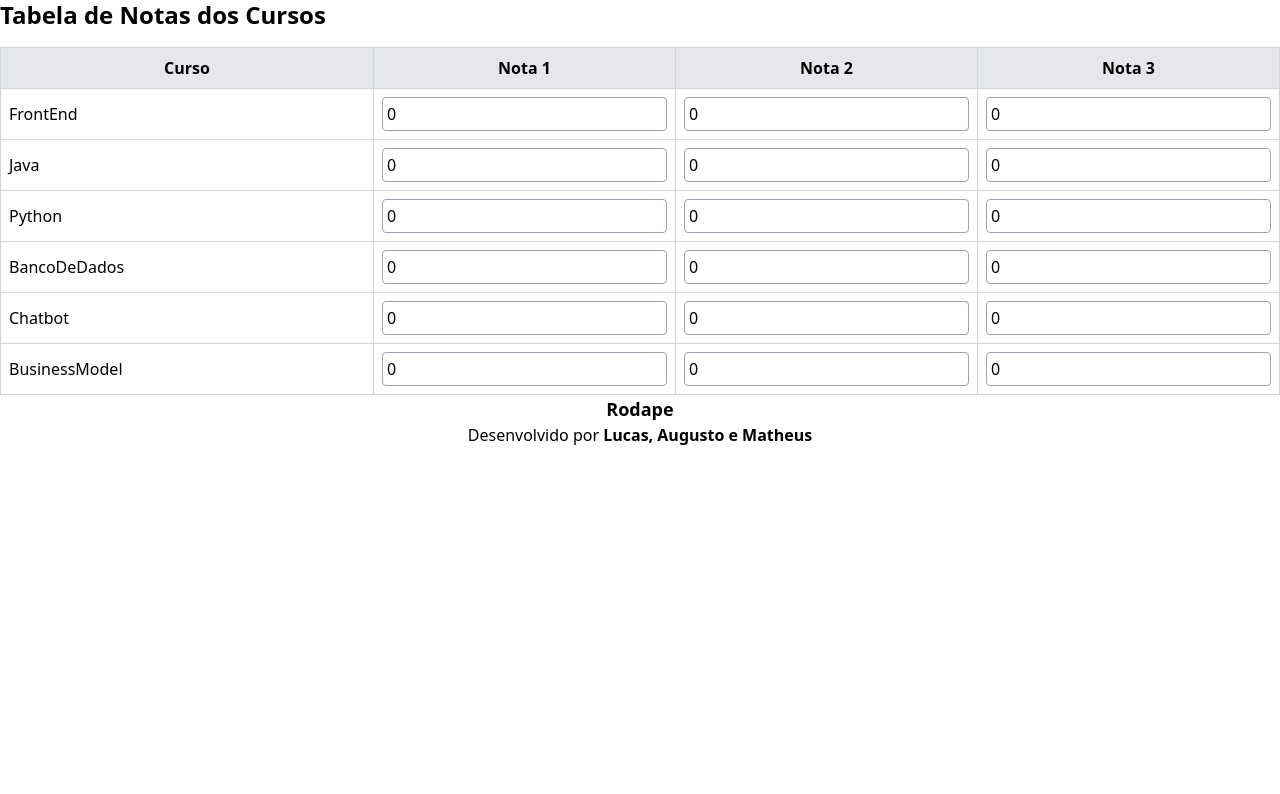
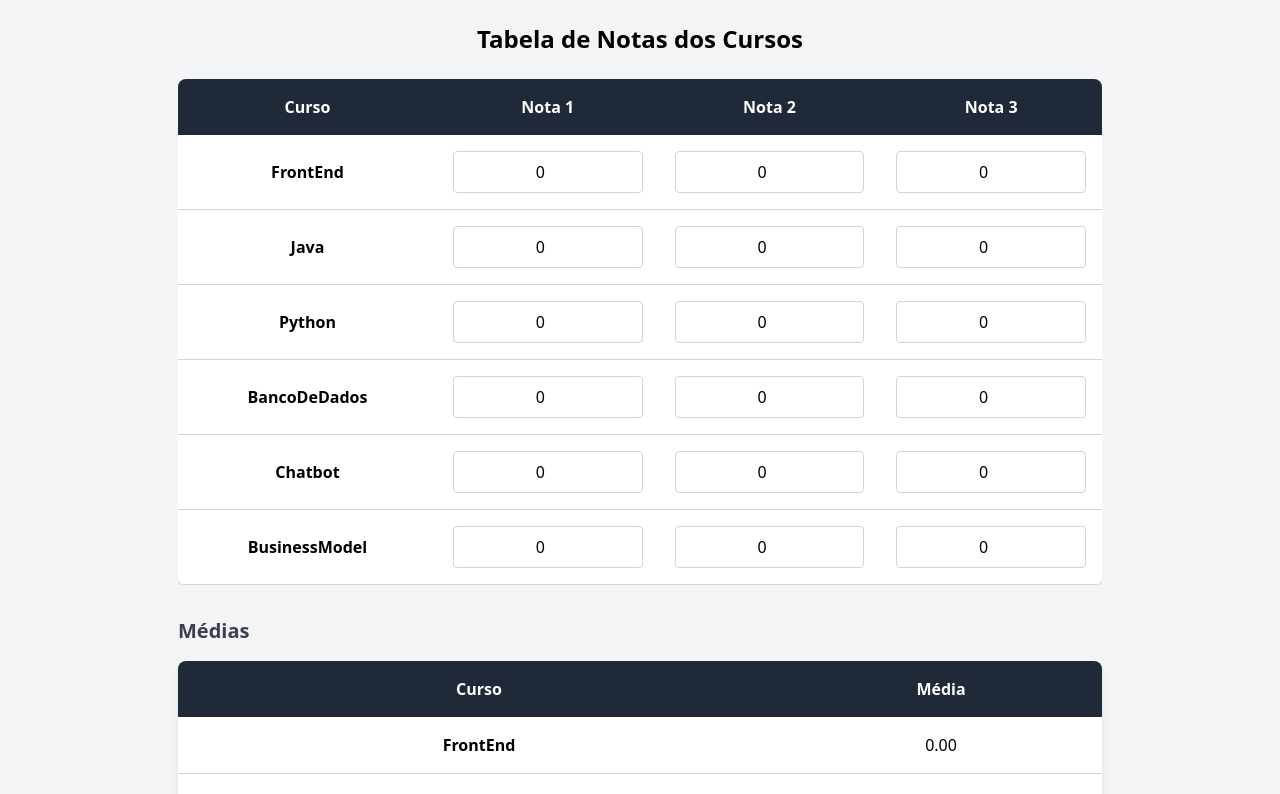
Before and after one commit to lopeslyra10/CP6---Front, a Next.js app in the folder cp6-front/: page /avaliacoes/CheckPoints in a window 1280 px wide. Shown: the part 220-1014 px from the top of the page. Before the commit the page ends 800 px from the top, so only its background shows below. Built offline with nearby package versions, Linux system fonts and the light colour scheme.

Commit message:
Realizando nova estilização

```diff
--- a/cp6-front/src/app/avaliacoes/ChallengerSprint/page.tsx
+++ b/cp6-front/src/app/avaliacoes/ChallengerSprint/page.tsx
@@ -24,7 +24,6 @@
     const updatedNotas = { ...notas };
     const nota = parseFloat(value);
 
-
     if (value === '') {
       updatedNotas[curso][index] = 0;
     } else if (nota >= 0 && nota <= 100) {
@@ -37,43 +36,42 @@
   const calcularMedia = (curso: keyof Notas): string => {
     const total = notas[curso].reduce((acc, nota) => acc + nota, 0);
     const media = total / notas[curso].length;
-
-
     return isNaN(media) || media === 0 ? 'N/A' : media.toFixed(2);
   };
 
   return (
-    <div className="overflow-x-auto">
-      <h1 className="text-2xl font-bold mb-4">Tabela de Notas dos Cursos</h1>
-      <table className="min-w-full border border-gray-300">
+    <div className="flex flex-col items-center p-6 bg-gray-100">
+      <h1 className="text-2xl font-bold mb-6 text-gray-800">Tabela de Notas dos Cursos</h1>
+      <div className="overflow-x-auto w-full lg:w-3/4">
+        <table className="min-w-full bg-white shadow-md rounded-lg overflow-hidden">
           <thead>
-          <tr className="bg-gray-200">
-            <th className="border border-gray-300 p-2">Curso</th>
-            <th className="border border-gray-300 p-2">Semestre 1 - Nota 1</th>
-            <th className="border border-gray-300 p-2">Semestre 1 - Nota 2</th>
-            <th className="border border-gray-300 p-2">Semestre 2 - Nota 1</th>
-            <th className="border border-gray-300 p-2">Semestre 2 - Nota 2</th>
-            <th className="border border-gray-300 p-2">Média</th>
+            <tr className="bg-gray-800 text-white">
+              <th className="p-4 text-center">Curso</th>
+              <th className="p-4 text-center">Semestre 1 - Nota 1</th>
+              <th className="p-4 text-center">Semestre 1 - Nota 2</th>
+              <th className="p-4 text-center">Semestre 2 - Nota 1</th>
+              <th className="p-4 text-center">Semestre 2 - Nota 2</th>
+              <th className="p-4 text-center">Média</th>
             </tr>
           </thead>
           <tbody>
             {Object.keys(notas).map((curso) => (
-            <tr key={curso}>
-              <td className="border border-gray-300 p-2">{curso}</td>
+              <tr key={curso} className="border-b border-gray-300">
+                <td className="p-4 text-center font-semibold">{curso}</td>
                 {[0, 1, 2, 3].map((index) => (
-                <td key={index} className="border border-gray-300 p-2">
+                  <td key={index} className="p-4 text-center">
                     <input
                       type="number"
                       value={notas[curso as keyof Notas][index]}
                       onChange={(e) => handleNotaChange(curso as keyof Notas, index, e.target.value)}
-                    className="border border-gray-400 p-1 rounded w-full"
+                      className="border border-gray-300 p-2 rounded w-full text-center"
                       placeholder="0-100"
                       min="0"
                       max="100"
                     />
                   </td>
                 ))}
-              <td className="border border-gray-300 p-2">
+                <td className="p-4 text-center font-semibold text-gray-600">
                   {calcularMedia(curso as keyof Notas)}
                 </td>
               </tr>
@@ -81,6 +79,7 @@
           </tbody>
         </table>
       </div>
+    </div>
   );
 };
 
--- a/cp6-front/src/app/avaliacoes/CheckPoints/page.tsx
+++ b/cp6-front/src/app/avaliacoes/CheckPoints/page.tsx
@@ -12,7 +12,6 @@
 };
 
 const TabelaCursos = () => {
-
   const [notas, setNotas] = useState<Notas>({
     FrontEnd: [0, 0, 0],
     Java: [0, 0, 0],
@@ -26,7 +25,6 @@
     const updatedNotas = { ...notas };
     const nota = parseFloat(value);
 
-
     if (nota >= 0 && nota <= 10) {
       updatedNotas[curso][index] = nota;
     } else if (value === '') {
@@ -36,29 +34,36 @@
     setNotas(updatedNotas);
   };
 
+  const calcularMedia = (notasCurso: number[]) => {
+    const notasValidas = notasCurso.filter((nota) => nota > 0);
+    const soma = notasValidas.reduce((acc, nota) => acc + nota, 0);
+    return (notasValidas.length > 0) ? (soma / notasValidas.length).toFixed(2) : '0.00';
+  };
+
   return (
-    <div className="overflow-x-auto">
-      <h1 className="text-2xl font-bold mb-4">Tabela de Notas dos Cursos</h1>
-      <table className="min-w-full border border-gray-300">
+    <div className="flex flex-col items-center p-6 bg-gray-100">
+      <h1 className="text-2xl font-bold mb-6">Tabela de Notas dos Cursos</h1>
+      <div className="overflow-x-auto w-full lg:w-3/4">
+        <table className="min-w-full bg-white shadow-md rounded-lg overflow-hidden">
           <thead>
-          <tr className="bg-gray-200">
-            <th className="border border-gray-300 p-2">Curso</th>
-            <th className="border border-gray-300 p-2">Nota 1</th>
-            <th className="border border-gray-300 p-2">Nota 2</th>
-            <th className="border border-gray-300 p-2">Nota 3</th>
+            <tr className="bg-gray-800 text-white text-left">
+              <th className="p-4 text-center">Curso</th>
+              <th className="p-4 text-center">Nota 1</th>
+              <th className="p-4 text-center">Nota 2</th>
+              <th className="p-4 text-center">Nota 3</th>
             </tr>
           </thead>
           <tbody>
             {Object.keys(notas).map((curso) => (
-            <tr key={curso}>
-              <td className="border border-gray-300 p-2">{curso}</td>
+              <tr key={curso} className="border-b border-gray-300">
+                <td className="p-4 text-center font-semibold">{curso}</td>
                 {[0, 1, 2].map((index) => (
-                <td key={index} className="border border-gray-300 p-2">
+                  <td key={index} className="p-4 text-center">
                     <input
                       type="number"
                       value={notas[curso as keyof Notas][index]}
                       onChange={(e) => handleNotaChange(curso as keyof Notas, index, e.target.value)}
-                    className="border border-gray-400 p-1 rounded w-full"
+                      className="border border-gray-300 p-2 rounded w-full text-center"
                       placeholder="0-10"
                       min="0"
                       max="10"
@@ -70,6 +75,28 @@
           </tbody>
         </table>
       </div>
+      <div className="mt-8 w-full lg:w-3/4">
+        <h2 className="text-xl font-semibold mb-4 text-gray-700">Médias</h2>
+        <table className="min-w-full bg-white shadow-md rounded-lg overflow-hidden">
+          <thead>
+            <tr className="bg-gray-800 text-white text-left">
+              <th className="p-4 text-center">Curso</th>
+              <th className="p-4 text-center">Média</th>
+            </tr>
+          </thead>
+          <tbody>
+            {Object.keys(notas).map((curso) => (
+              <tr key={curso} className="border-b border-gray-300">
+                <td className="p-4 text-center font-semibold">{curso}</td>
+                <td className="p-4 text-center">
+                  {calcularMedia(notas[curso as keyof Notas])}
+                </td>
+              </tr>
+            ))}
+          </tbody>
+        </table>
+      </div>
+    </div>
   );
 };
 
--- a/cp6-front/src/app/avaliacoes/GlobalSolution/page.tsx
+++ b/cp6-front/src/app/avaliacoes/GlobalSolution/page.tsx
@@ -23,7 +23,6 @@
   const handleNotaChange = (curso: keyof Notas, value: string) => {
     const nota = parseFloat(value);
 
-
     setNotas((prevNotas) => ({
       ...prevNotas,
       [curso]: nota >= 0 && nota <= 100 ? nota : null,
@@ -37,25 +36,26 @@
   };
 
   return (
-    <div className="overflow-x-auto">
-      <h1 className="text-2xl font-bold mb-4">Tabela de Notas dos Cursos</h1>
-      <table className="min-w-full border border-gray-300">
+    <div className="flex flex-col items-center p-6 bg-gray-100">
+      <h1 className="text-2xl font-bold mb-6 text-gray-800">Tabela de Notas dos Cursos</h1>
+      <div className="overflow-x-auto w-full lg:w-3/4">
+        <table className="min-w-full bg-white shadow-md rounded-lg overflow-hidden">
           <thead>
-          <tr className="bg-gray-200">
-            <th className="border border-gray-300 p-2">Curso</th>
-            <th className="border border-gray-300 p-2">Nota</th>
+            <tr className="bg-gray-800 text-white text-left">
+              <th className="p-4 text-center">Curso</th>
+              <th className="p-4 text-center">Nota</th>
             </tr>
           </thead>
           <tbody>
             {Object.keys(notas).map((curso) => (
-            <tr key={curso}>
-              <td className="border border-gray-300 p-2">{curso}</td>
-              <td className="border border-gray-300 p-2">
+              <tr key={curso} className="border-b border-gray-300">
+                <td className="p-4 text-center font-semibold">{curso}</td>
+                <td className="p-4 text-center">
                   <input
                     type="number"
                     value={notas[curso as keyof Notas] ?? ''}
                     onChange={(e) => handleNotaChange(curso as keyof Notas, e.target.value)}
-                  className="border border-gray-400 p-1 rounded w-full"
+                    className="border border-gray-300 p-2 rounded w-full text-center"
                     placeholder="0-100"
                     min="0"
                     max="100"
@@ -65,8 +65,11 @@
             ))}
           </tbody>
         </table>
-      <div className="mt-4">
-        <h2 className="text-xl font-bold">Média das Notas: {calcularMedia()}</h2>
+      </div>
+      <div className="mt-8 w-full lg:w-3/4">
+        <h2 className="text-xl font-semibold text-gray-700 text-center">
+          Média das Notas: {calcularMedia()}
+        </h2>
       </div>
     </div>
   );
--- a/cp6-front/src/app/avaliacoes/MediaFinal/page.tsx
+++ b/cp6-front/src/app/avaliacoes/MediaFinal/page.tsx
@@ -1,4 +1,4 @@
-"use client"
+"use client";
 import { useState } from 'react';
 
 type Notas = {
@@ -17,7 +17,6 @@
   const handleNotaChange = (disciplina: keyof Notas, value: string) => {
     const nota = parseFloat(value);
 
-
     if (nota >= 0 && nota <= 100) {
       setNotas((prevNotas) => ({ ...prevNotas, [disciplina]: nota }));
     } else if (value === '') {
@@ -26,33 +25,34 @@
   };
 
   const calcularMedia = () => {
-    const notasValidas = Object.values(notas).filter(nota => nota !== null) as number[];
-
+    const notasValidas = Object.values(notas).filter((nota) => nota !== null) as number[];
     if (notasValidas.length === 0) return 'N/A';
 
     const soma = notasValidas.reduce((acc, curr) => acc + curr, 0);
     return (soma / notasValidas.length).toFixed(2);
   };
+
   return (
-    <div className="overflow-x-auto">
-      <h1 className="text-2xl font-bold mb-4">Tabela de Médias</h1>
-      <table className="min-w-full border border-gray-300">
+    <div className="flex flex-col items-center p-6 bg-gray-100">
+      <h1 className="text-2xl font-bold mb-6 text-gray-800">Tabela de Médias</h1>
+      <div className="overflow-x-auto w-full lg:w-1/2">
+        <table className="min-w-full bg-white shadow-md rounded-lg overflow-hidden">
           <thead>
-          <tr className="bg-gray-200">
-            <th className="border border-gray-300 p-2">Disciplina</th>
-            <th className="border border-gray-300 p-2">Nota</th>
+            <tr className="bg-gray-800 text-white">
+              <th className="p-4 text-center">Disciplina</th>
+              <th className="p-4 text-center">Nota</th>
             </tr>
           </thead>
           <tbody>
             {Object.keys(notas).map((disciplina) => (
-            <tr key={disciplina}>
-              <td className="border border-gray-300 p-2">{disciplina}</td>
-              <td className="border border-gray-300 p-2">
+              <tr key={disciplina} className="border-b border-gray-300">
+                <td className="p-4 text-center font-semibold">{disciplina}</td>
+                <td className="p-4 text-center">
                   <input
                     type="number"
                     value={notas[disciplina as keyof Notas] ?? ''}
                     onChange={(e) => handleNotaChange(disciplina as keyof Notas, e.target.value)}
-                  className="border border-gray-400 p-1 rounded w-full"
+                    className="border border-gray-300 p-2 rounded w-full text-center"
                     placeholder="0-100"
                     min="0"
                     max="100"
@@ -62,9 +62,10 @@
             ))}
           </tbody>
         </table>
-      <div className="mt-4">
-        <h2 className="text-xl font-bold">Média Geral:</h2>
-        <p className="text-lg">{calcularMedia()}</p>
+      </div>
+      <div className="mt-8 w-full lg:w-1/2 text-center">
+        <h2 className="text-xl font-semibold text-gray-700">Média Geral:</h2>
+        <p className="text-lg text-gray-600">{calcularMedia()}</p>
       </div>
     </div>
   );
--- a/cp6-front/src/app/globals.css
+++ b/cp6-front/src/app/globals.css
@@ -1,3 +1,5 @@
+/* styles/global.css */
+
 @tailwind base;
 @tailwind components;
 @tailwind utilities;
@@ -17,6 +19,7 @@
 
     .spinner {
         @apply flex justify-center items-center;
+
         & div {
             @apply animate-spin rounded-full h-16 w-16 border-t-4 border-blue-500;
         }
```
Lines whose indentation alone changed are shown as unchanged.
